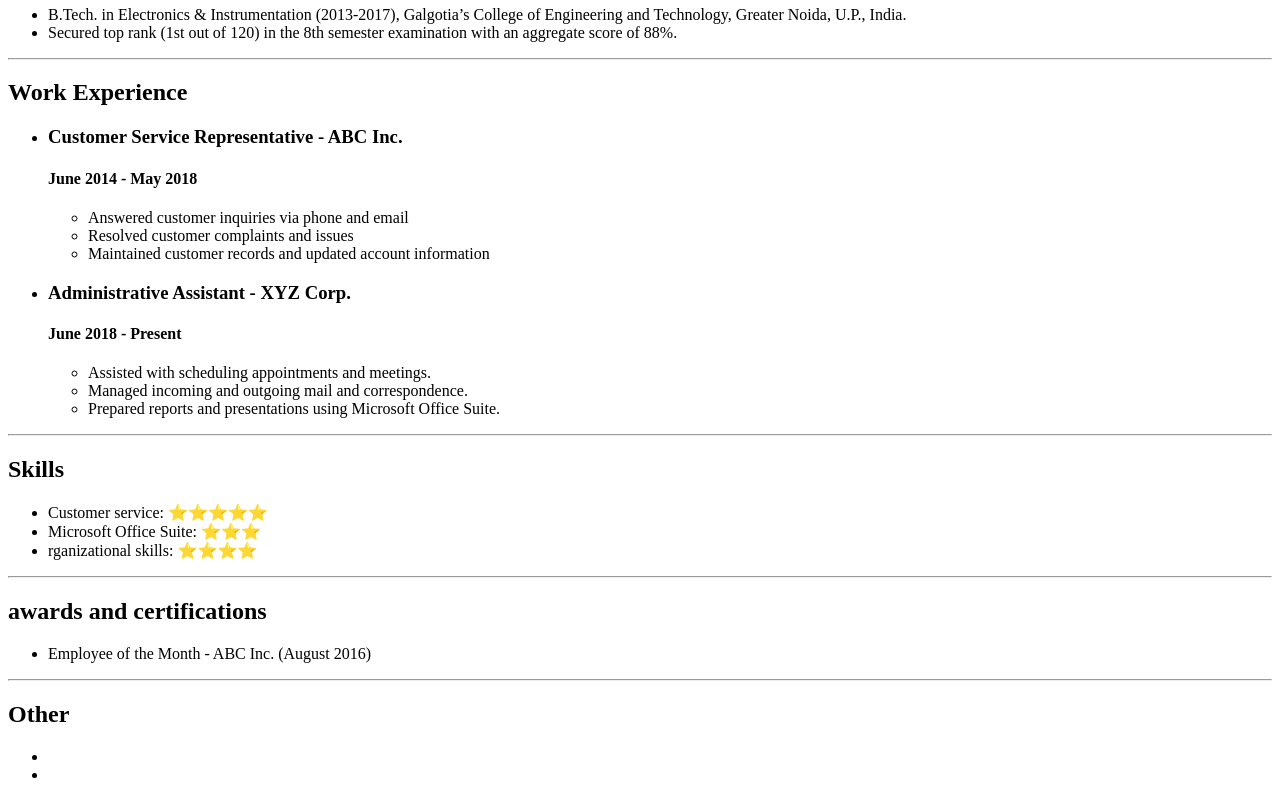
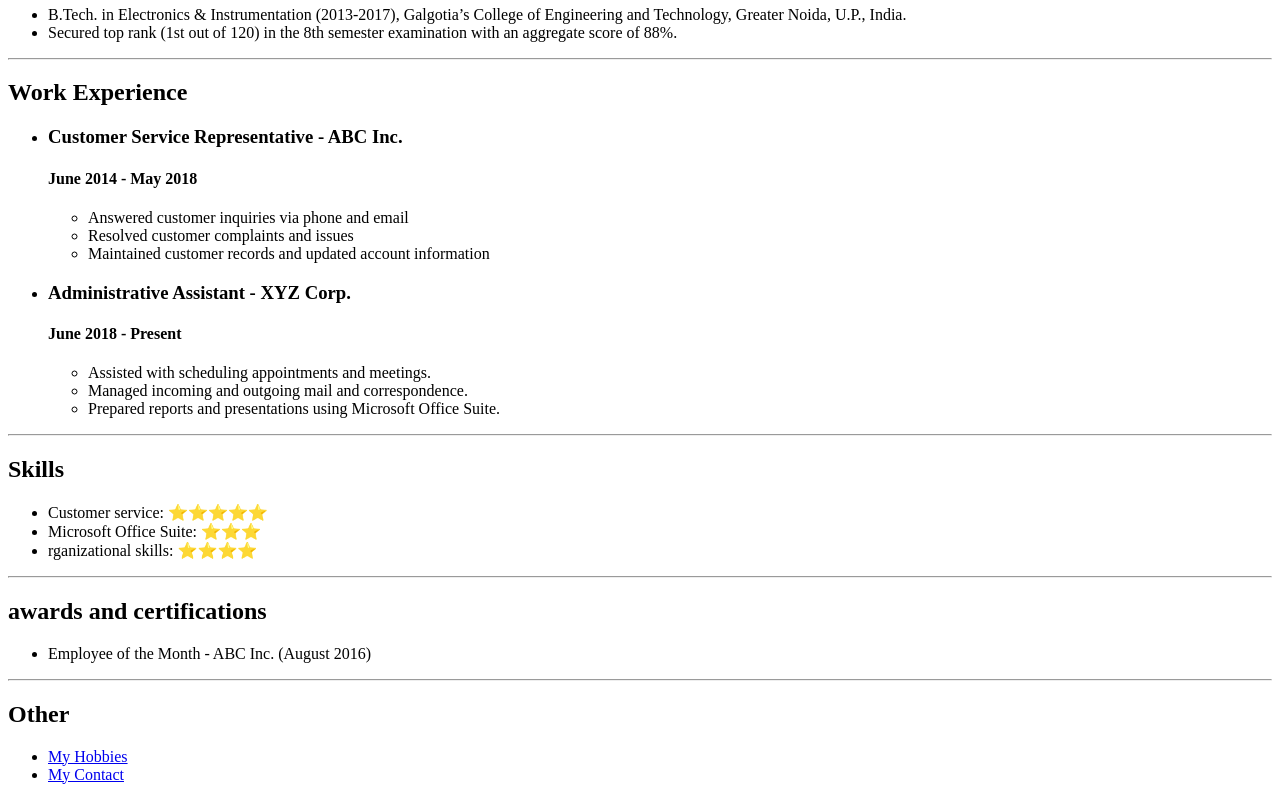
Before and after one commit to arushimittal13/My-resume, a plain HTML site: page index.html in a window 1280 px wide. Shown: the part 886-1686 px from the top of the page. Drawn offline with Linux system fonts and the light colour scheme.

Commit message:
Update index.html

```diff
--- a/index.html
+++ b/index.html
@@ -56,7 +56,7 @@
 <hr />
 <h2>Other</h2>
 <ul>
-    <li><a href="./my hobbies.html"></a></li>
-    <li><a href="./Contact.html"></a></li>
+    <li><a href="./my hobbies.html">My Hobbies</a></li>
+    <li><a href="./Contact.html">My Contact</a></li>
 </ul>
     </html>
```
